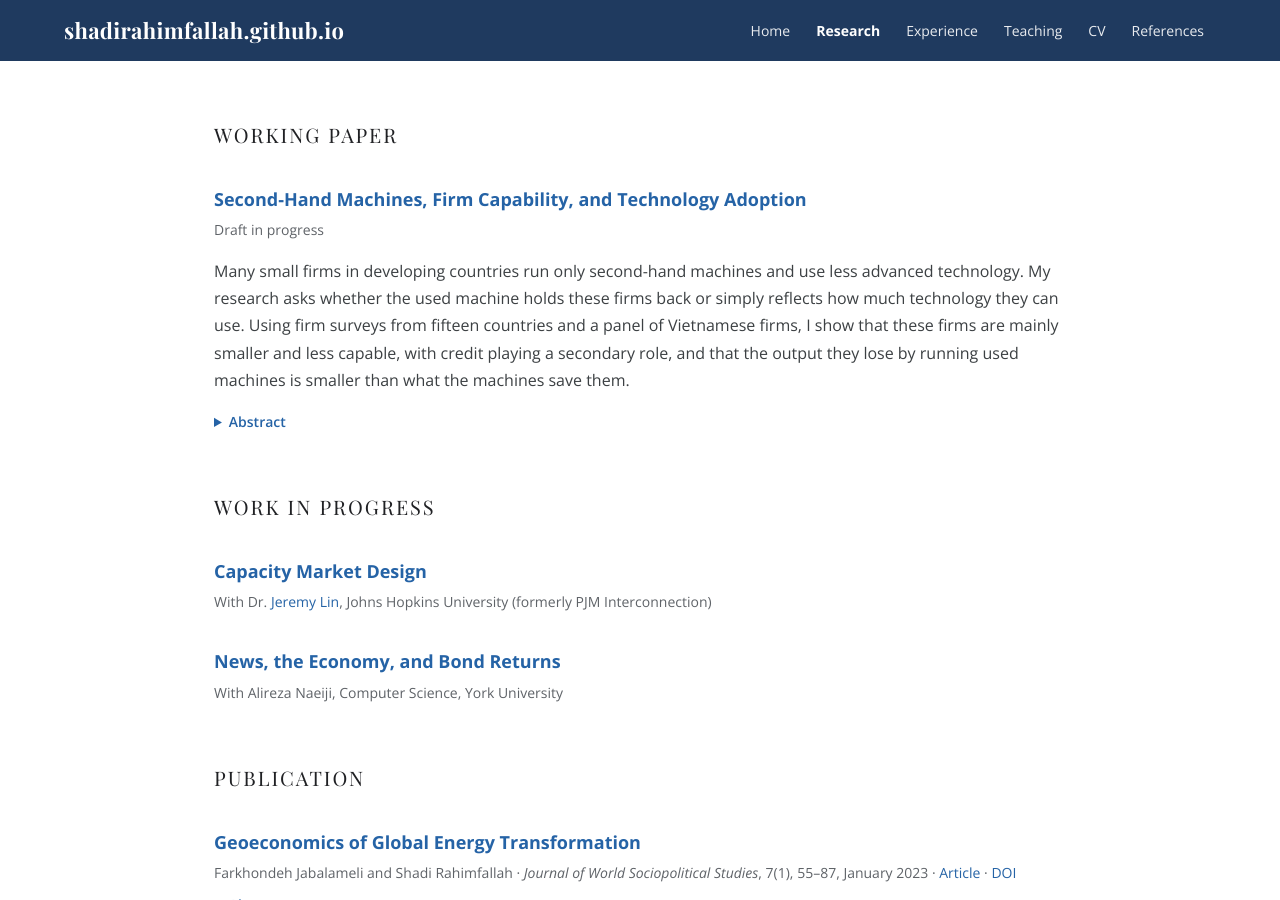
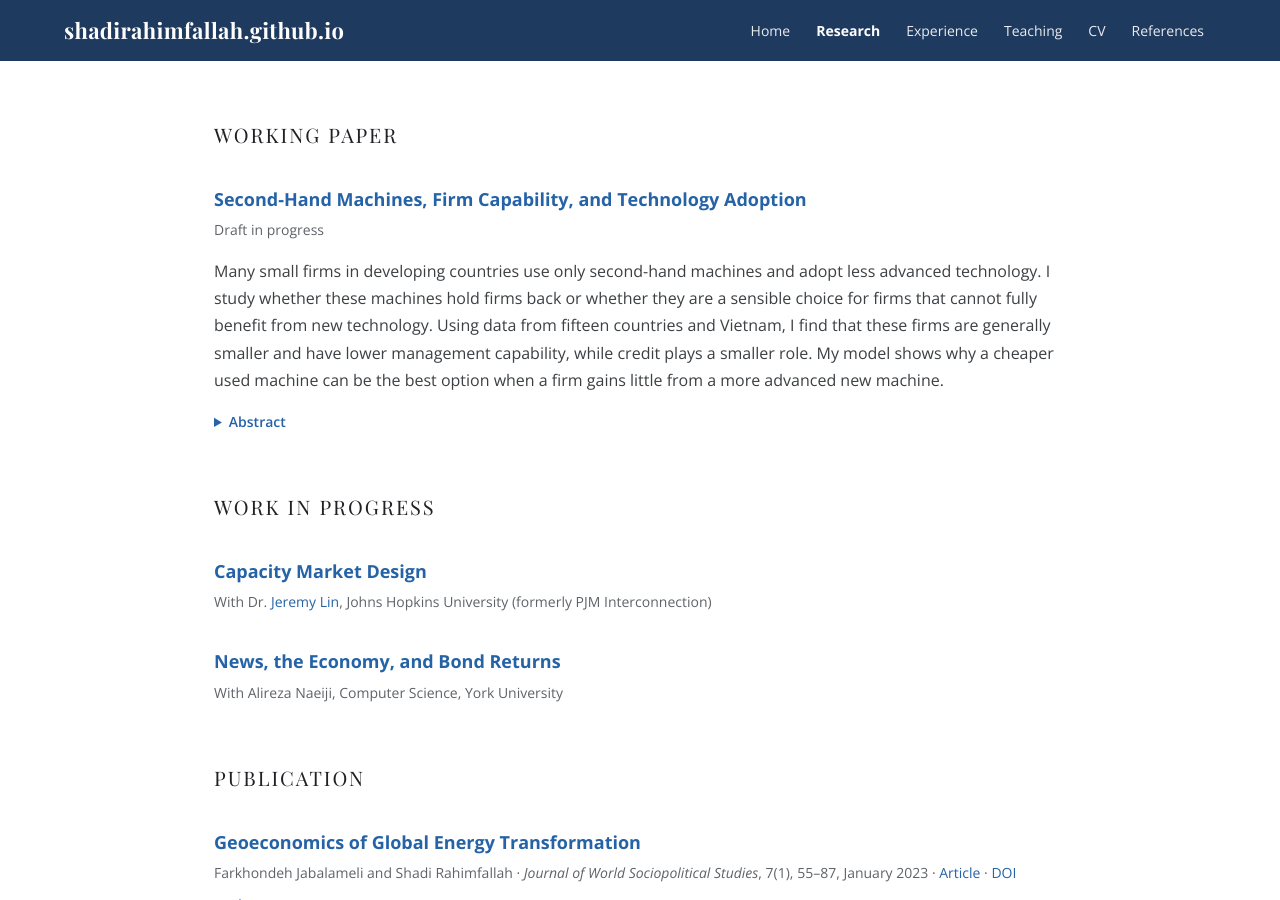
Before and after one commit to ShadiRahimfallah/ShadiRahimfallah.github.io, a Jekyll site: the page research.html, which Jekyll copies as it is, in a window 1280 px wide and 900 px high, scrolled down 907 px. Built offline with Jekyll 4.4.1, drawn with Linux system fonts in a browser that asks for light colours.

Commit message:
Add files via upload

```diff
--- a/research.html
+++ b/research.html
@@ -89,26 +89,27 @@
 
   <h3 class="item-title">Second-Hand Machines, Firm Capability, and Technology Adoption</h3>
   <p class="item-meta">Draft in progress</p>
-  <p>Many small firms in developing countries run only second-hand machines and use less advanced
-  technology. My research asks whether the used machine holds these firms back or simply reflects
-  how much technology they can use. Using firm surveys from fifteen countries and a panel of
-  Vietnamese firms, I show that these firms are mainly smaller and less capable, with credit playing
-  a secondary role, and that the output they lose by running used machines is smaller than what the
-  machines save them.</p>
+  <p>Many small firms in developing countries use only second-hand machines and adopt less advanced
+  technology. I study whether these machines hold firms back or whether they are a sensible choice
+  for firms that cannot fully benefit from new technology. Using data from fifteen countries and
+  Vietnam, I find that these firms are generally smaller and have lower management capability, while
+  credit plays a smaller role. My model shows why a cheaper used machine can be the best option when
+  a firm gains little from a more advanced new machine.</p>
   <details class="abstract">
     <summary>Abstract</summary>
-    <p>Much of the technology that reaches firms in poor countries comes inside machines, and for
-    small firms the machine is often second-hand. Is a used machine old technology that holds the
-    firm back, or cheap capital for firms without credit? This paper asks which firms buy only used
-    machines, and why. In a survey of firms in fifteen countries, these firms are smaller and have
-    weaker management, and these traits account for most of their technology gap; credit plays a
-    secondary role. In a panel of Vietnamese small firms, firms whose machines are all used buy
-    machinery half as often as firms whose machines are all new. I build a model around one idea: a
-    machine is only as productive as the firm that runs it. A firm with weak skills gains little from
-    the latest design, so it buys used and re-equips only when the machine breaks; the output it loses
-    is smaller than the user-cost saving. When capable firms resell their outdated machines to less
-    capable firms, higher capability lowers the price of used machines rather than the share of firms
-    that run them, and a ban on used machines hurts sellers as well as buyers.</p>
+    <p>Much of the technology used by firms in developing countries is embodied in machines, and small
+    firms often use second-hand equipment. This paper asks whether used machines hold firms back
+    because they contain older technology, or whether firms choose them because they are cheaper and
+    better suited to their capabilities. Using firm surveys from fifteen countries and panel data from
+    Vietnamese small firms, I find that firms that buy only used machines are generally smaller and
+    have weaker management. These differences account for most of their technology-adoption gap,
+    while credit constraints play a smaller role. Firms whose equipment is entirely used also buy
+    machinery about half as often as firms whose equipment is entirely new. I develop a model in which
+    a new machine is more valuable to a firm with stronger skills and management. Firms with lower
+    capability may therefore choose cheaper used machines and keep them until they break down. In an
+    extension with a domestic used-machine market, capable firms sell their outdated machines to less
+    capable firms. The model shows that banning used machines can harm both the firms that buy them
+    and the firms that sell them.</p>
   </details>
 
   <h2 class="section">Work in Progress</h2>
```
